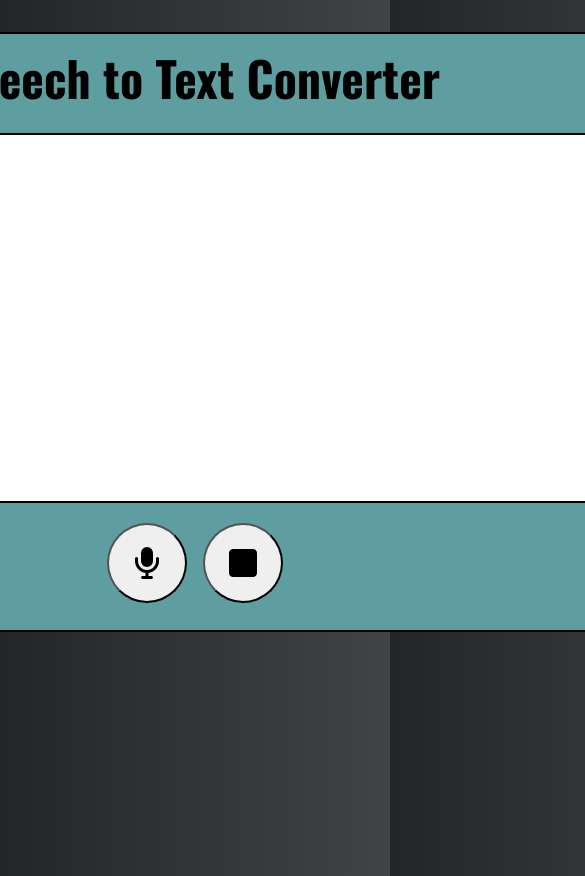
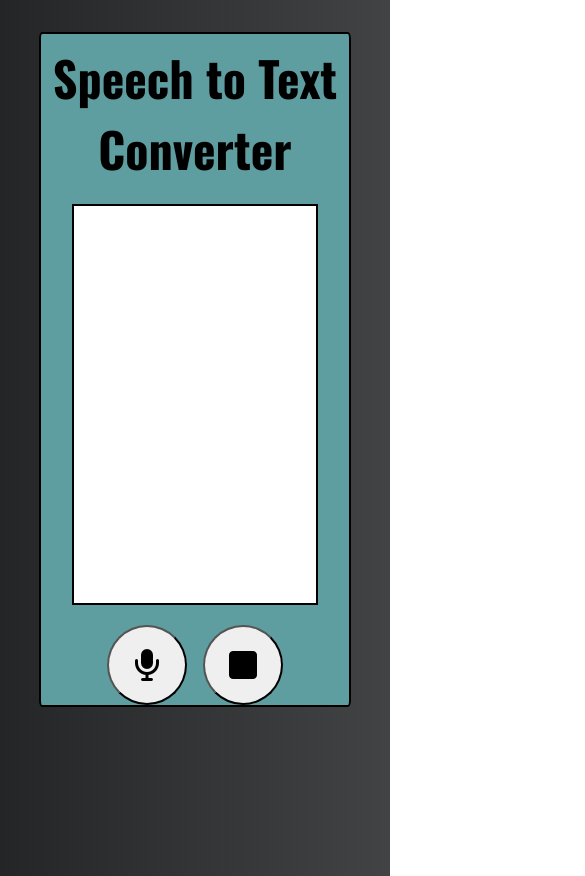
Before and after one commit to ziqkimi308/collections-of-projects-html-css-js-, a plain HTML site: page speech-to-text-app/index.html in a window 390 px wide. Shown: the top 876 px of the page, 585 px wide, since content can reach past the window. Drawn offline with nearby package versions, Linux system fonts and the light colour scheme.

Commit message:
Updated the layout to be more responsive when small screen.

```diff
--- a/speech-to-text-app/styles.css
+++ b/speech-to-text-app/styles.css
@@ -29,8 +29,8 @@ body {
 }
 
 .container {
-	height: 600px;
-	width: 1000px;
+	height: 80%;
+	width: 80%;
 
 	display: flex;
 	flex-direction: column;
@@ -46,6 +46,7 @@ body {
 .container > h2 {
 	/* text-decoration: underline; */
 	margin-top: 0.5rem;
+	text-align: center;
 }
 
 #result {
```
